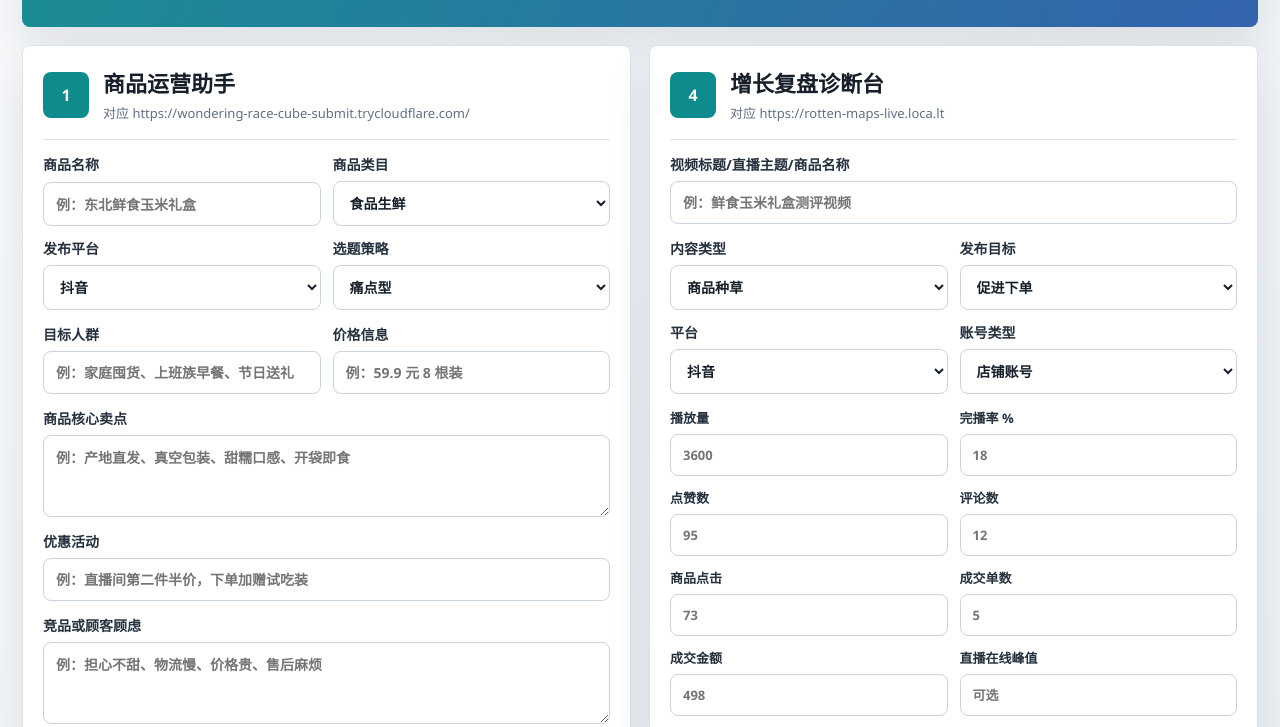
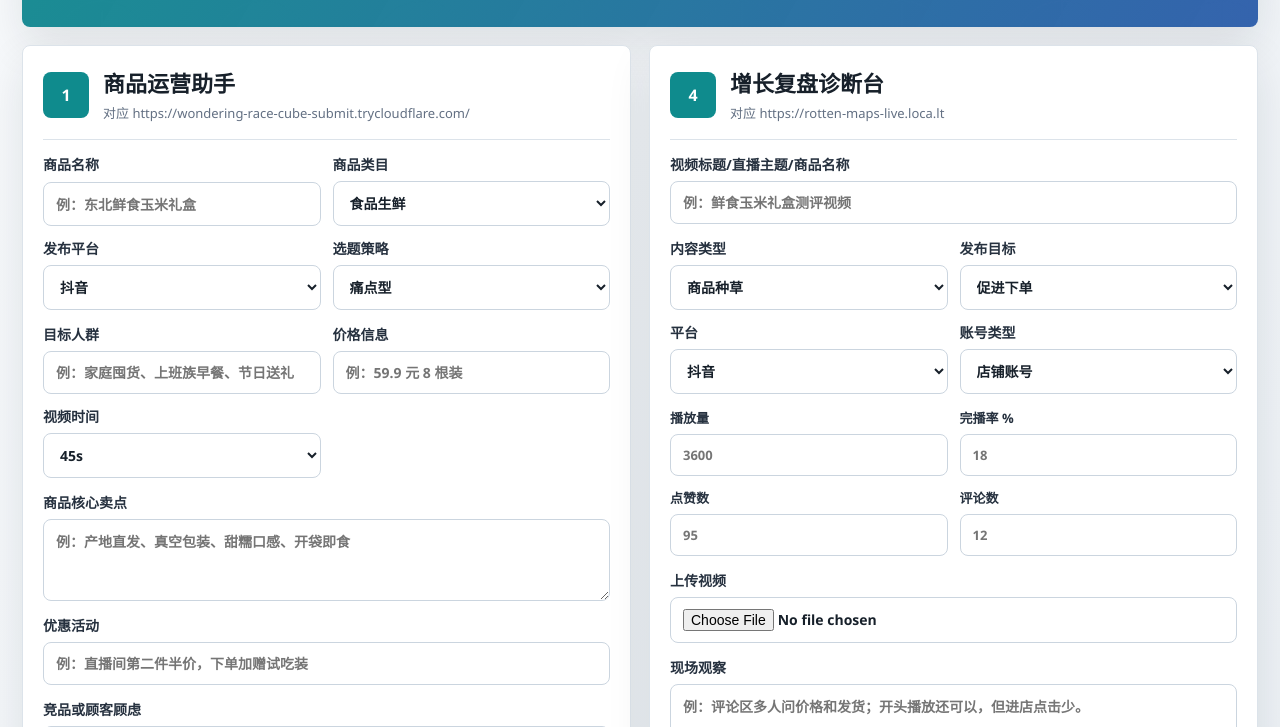
Before and after one commit to hml123397/ai-ecommerce-growth-workbench, a website: page index.html in a window 1280 px wide. Shown: the part 213-940 px from the top of the page. Drawn offline with Linux system fonts and the light colour scheme; no server answers.

Commit message:
Add video duration selection and video upload input
Added a video duration selection field and a file upload input for video files. Removed several input fields related to product metrics.

```diff
--- a/index.html
+++ b/index.html
@@ -70,6 +70,14 @@
           <div class="form-grid">
             <label>目标人群<input name="audience" required placeholder="例：家庭囤货、上班族早餐、节日送礼" /></label>
             <label>价格信息<input name="price" required placeholder="例：59.9 元 8 根装" /></label>
+            <label>
+              视频时间
+              <select name="videoDuration">
+                <option value="30">30s</option>
+                <option value="45" selected>45s</option>
+                <option value="60">60s</option>
+              </select>
+            </label>
           </div>
 
           <label>商品核心卖点<textarea name="sellingPoints" required rows="3" placeholder="例：产地直发、真空包装、甜糯口感、开袋即食"></textarea></label>
@@ -136,12 +144,9 @@
             <label>完播率 %<input name="completionRate" type="number" min="0" max="100" step="0.1" required placeholder="18" /></label>
             <label>点赞数<input name="likes" type="number" min="0" required placeholder="95" /></label>
             <label>评论数<input name="comments" type="number" min="0" required placeholder="12" /></label>
-            <label>商品点击<input name="productClicks" type="number" min="0" required placeholder="73" /></label>
-            <label>成交单数<input name="orders" type="number" min="0" required placeholder="5" /></label>
-            <label>成交金额<input name="revenue" type="number" min="0" step="0.01" required placeholder="498" /></label>
-            <label>直播在线峰值<input name="livePeak" type="number" min="0" placeholder="可选" /></label>
           </div>
 
+          <label>上传视频<input name="videoFile" type="file" accept="video/*" /></label>
           <label>现场观察<textarea name="notes" rows="3" placeholder="例：评论区多人问价格和发货；开头播放还可以，但进店点击少。"></textarea></label>
 
           <div class="action-row">
```
